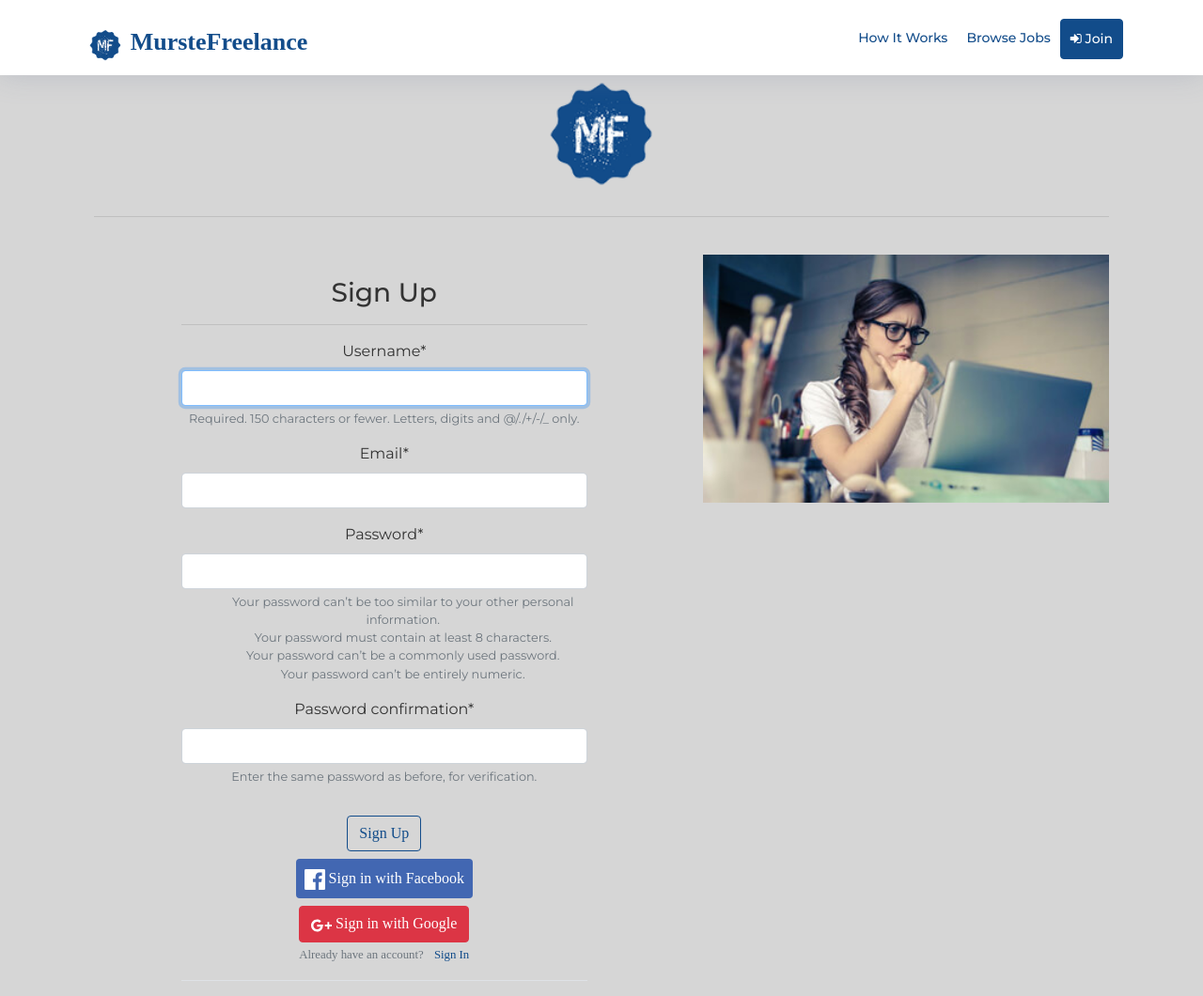
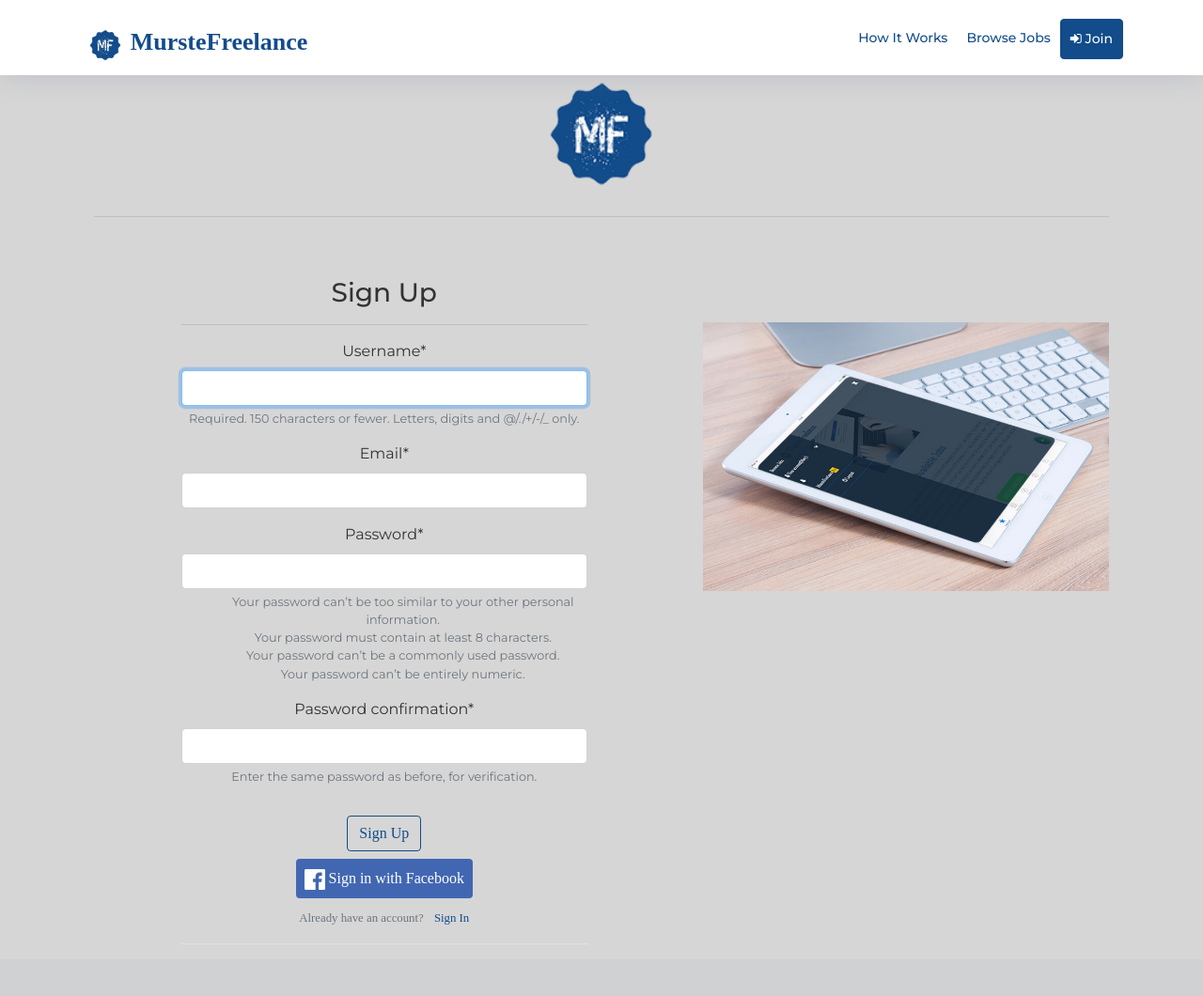
Before and after one commit to munuhee/DjangoJobConnectApp, a Django app: page /register/ in a window 1280 px wide. Shown: the whole page at 94% size. After the commit the page ends 1005 px from the top, so only its background shows below. Run offline with Django 3.2, Linux system fonts and the light colour scheme; parts of the project's set-up code (start-up, migrations or seed data) failed here and were passed over; some libraries are stand-ins or nearby versions; some web fonts are replaced.

Commit message:
Update register.html

```diff
--- a/users/templates/users/register.html
+++ b/users/templates/users/register.html
@@ -26,17 +26,6 @@
                                 Sign in with Facebook
                         </a>
                     </button><br>
-                    <button class="btn btn-danger">
-                        <a href="{% url 'social:begin' 'facebook' %}" style="color: #ffff;">
-                            <svg xmlns="http://www.w3.org/2000/svg" width="22" height="22"
-                             viewBox="0 0 24 24">
-                             <path fill="#FFFFFF" d="M7 11v2.4h3.97c-.16 1.029-1.2 3.02-3.97 3.02-2.39 0-4.34-1.979-4.34-4.42 0-2.44 1.95-4.42 4.34-4.42 1.36 0 2.27.58 2.79 1.08l1.9-1.83c-1.22-1.14-2.8-1.83-4.69-1.83-3.87 0-7 3.13-7 7s3.13 7 7 7c4.04 0 6.721-2.84 6.721-6.84 0-.46-.051-.81-.111-1.16h-6.61zm0 0 17 2h-3v3h-2v-3h-3v-2h3v-3h2v3h3v2z"
-                                 fill-rule="evenodd"
-                                  clip-rule="evenodd"/>
-                            </svg>
-                                 Sign in with Google
-                        </a>
-                    </button><br>
                     <small class="text-muted">Already have an account?
                     <a class="ml-2" href="{% url 'login' %}">Sign In</a>
                 </small>
@@ -47,7 +36,7 @@
             </div>
         </div>
         <div class="col-lg-5 col-md-5 col-sm-2 offset-lg-1">
-            <img class="mb-2 mt-4" src="{% static 'images/posts/blog-image-1.jpg' %}" alt="" width="500" height="340">
+            <img class="mb-2 mt-5 pt-5" src="{% static 'images/homepage_pics/murste2.jpg' %}" alt="" width="500" height="340">
         </div>
 
     </div>
```
